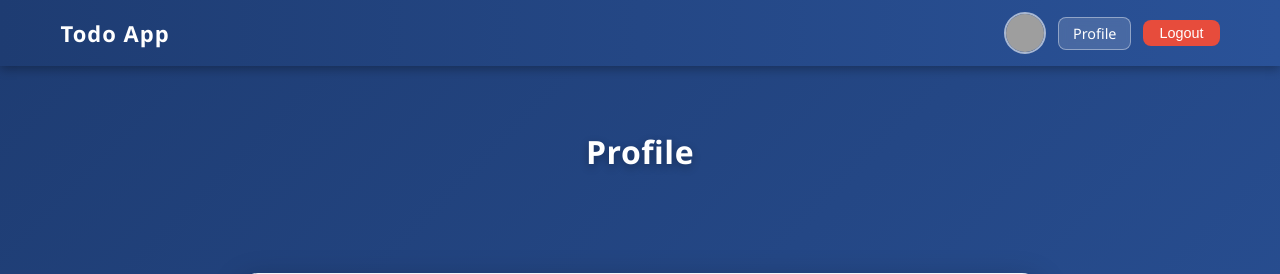
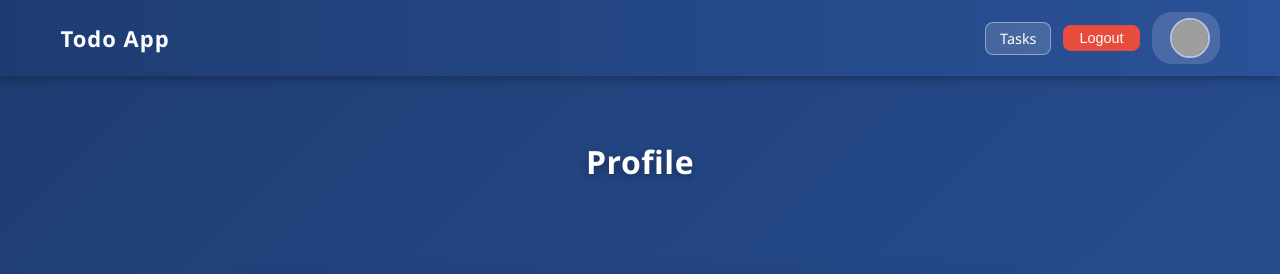
Before and after one commit to Mohammadiaa/-django-todo-cbv, a Django app: page /accounts/profile/ in a window 1280 px wide. Shown: the top 274 px of the page. Run offline with Django 5.2, Linux system fonts and the light colour scheme; grey boxes are pictures that could not be loaded.

Commit message:
refactor(navbar): update layout and navigation
- removed link from Todo App brand
- moved avatar + user name to the right side
- made avatar/name a clickable profile button
- replaced Profile button with Tasks

```diff
--- a/static/css/style.css
+++ b/static/css/style.css
@@ -820,3 +820,65 @@ body {
     border-radius: 6px;
     color: #333;
 }
+
+.profile-box{
+    display: flex;
+    align-items: center;
+    gap: 8px;
+
+    padding: 6px 12px;
+
+    border-radius: 15px;   /* قبلا 20px بود */
+
+    background: rgba(255,255,255,0.15);
+
+    text-decoration: none;
+    color: white;
+    font-size: 14px;
+
+    transition: 0.25s;
+}
+
+.profile-box:hover{
+    background: white;
+
+}
+
+.nav-container{
+    display: flex;
+    justify-content: space-between;
+    align-items: center;
+}
+
+.nav-user-section{
+    display: flex;
+    align-items: center;
+    gap: 12px;
+}
+
+/* دکمه آواتار */
+.profile-box{
+    text-decoration: none;
+    color: #f1f1f1;
+    padding: 6px 10px;
+    border-radius: 20px;
+}
+
+.profile-box:hover{
+    background: rgba(255,255,255,0.15);
+    color: #ffd166; /* رنگ واضح روی hover */
+}
+
+/* اطلاعات کاربر */
+.user-info{
+    display: flex;
+    align-items: center;
+    gap: 8px;
+}
+
+.user-avatar{
+    width: 36px;
+    height: 36px;
+    border-radius: 50%;
+    object-fit: cover;
+}
--- a/templates/base.html
+++ b/templates/base.html
@@ -8,11 +8,24 @@
     <link rel="stylesheet" href="{% static 'css/style.css' %}" />
   </head>
   <body>
+
+
 <nav class="navbar navbar-dark custom-navbar">
   <div class="nav-container container-fluid">
-        <a class="navbar-brand brand-logo" href="/">Todo App</a>
+    <a class="navbar-brand brand-logo">Todo App</a>
 
     <div class="nav-user-section">
+
+      <!-- Profile & Logout (سمت چپ) -->
+      <a href="{% url 'tasks:task_list' %}" class="btn profile-btn">Tasks</a>
+
+      <form action="{% url 'accounts:logout' %}" method="post">
+        {% csrf_token %}
+        <button type="submit" class="btn logout-btn">Logout</button>
+      </form>
+
+      <!-- Avatar & Name (ته راست) -->
+      <a href="{% url 'accounts:user_profile' %}" class="profile-box">
         <div class="user-info">
           <span class="user-email">{{ user.profile.first_name }}</span>
 
@@ -22,17 +35,11 @@
             <img src="{% static 'avatar.png' %}" alt="Avatar" class="user-avatar" />
           {% endif %}
         </div>
+      </a>
 
-          <a href="{% url 'accounts:user_profile' %}" class="btn profile-btn">Profile</a>
-
-          <form action="{% url 'accounts:logout' %}" method="post">
-            {% csrf_token %}
-            <button type="submit" class="btn logout-btn">Logout</button>
-          </form>
     </div>
   </div>
 </nav>
-
  <div class="container mt-4">
       {% block content %}
       {% endblock %}
```
Lines whose indentation alone changed are shown as unchanged.
